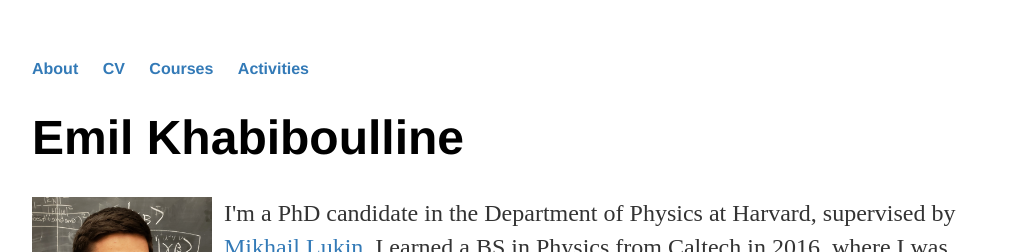
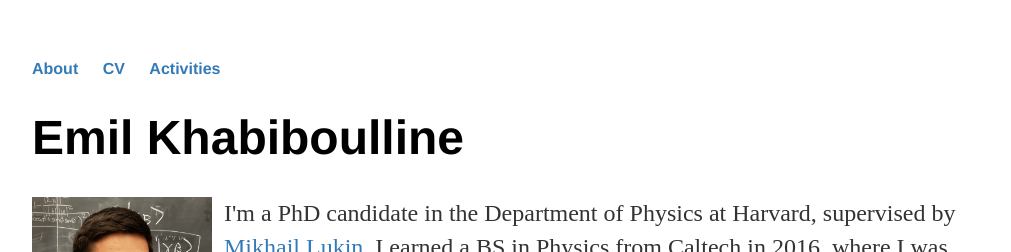
Before and after one commit to emilkhab/emilkhab.github.io, a Jekyll site: the page built from index.html, in a window 1280 px wide. Shown: the top 252 px of the page, without its empty margins (128-1139 px from the left). Built offline with Jekyll 4.4.1, drawn with Linux system fonts in a browser that asks for light colours.

Commit message:
Update default.html

```diff
--- a/_layouts/default.html
+++ b/_layouts/default.html
@@ -10,7 +10,6 @@
     		<ul>
         		<li><a href="/">About</a></li>
 			<li><a href="/cv.pdf">CV</a></li>
-			<li><a href="/courses">Courses</a></li>
 			<li><a href="/activities">Activities</a></li>
     		</ul>
 		</nav>
```
